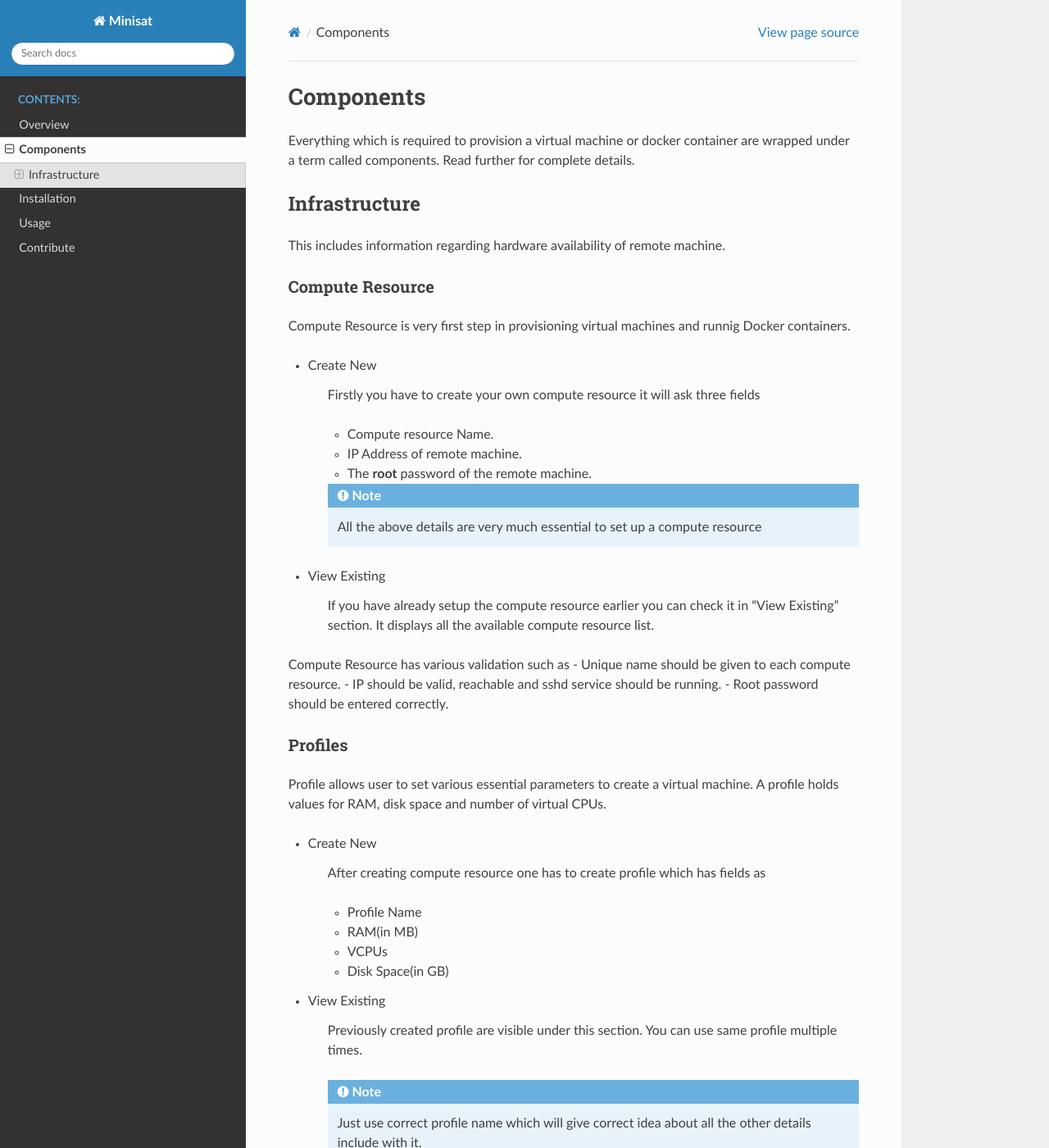
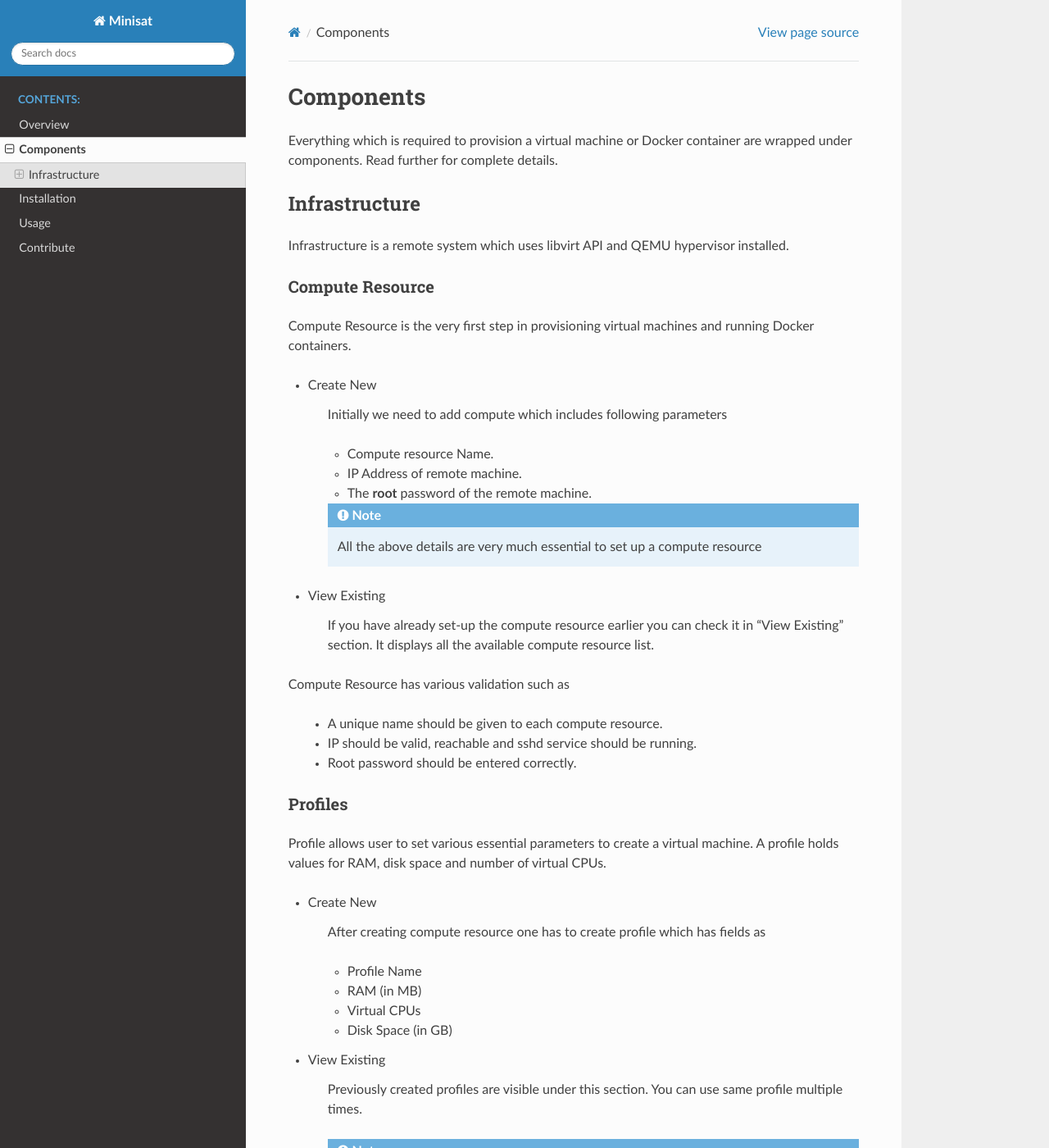
Before and after one commit to miniSat/Minisat, a Sphinx documentation site: the page built from docs/components.rst, in a window 1280 px wide and 1400 px high. Shown: the whole window at 82% size. Built offline with Sphinx 7.4.7 and the Read the Docs theme 2.0.0, drawn with Linux system fonts in a browser that asks for light colours; some of the changed text lies outside the part shown.

Commit message:
Minor changes in docs
Signed-off-by: Shailesh <shailesh.kolhapur@gmail.com>

```diff
--- a/docs/components.rst
+++ b/docs/components.rst
@@ -1,22 +1,22 @@
 Components
 ==========
 
-Everything which is required to provision a virtual machine or docker container are wrapped under a term called components.
+Everything which is required to provision a virtual machine or Docker container are wrapped under components.
 Read further for complete details.
 
 Infrastructure
 --------------
-This includes information regarding hardware availability of remote machine.
+Infrastructure is a remote system which uses libvirt API and QEMU hypervisor installed.
 
 ++++++++++++++++
 Compute Resource
 ++++++++++++++++
 
-Compute Resource is very first step in provisioning virtual machines and runnig Docker containers.
+Compute Resource is the very first step in provisioning virtual machines and running Docker containers.
 
 + Create New
 
-    Firstly you have to create your own compute resource it will ask three fields
+    Initially we need to add compute which includes following parameters
 
     - Compute resource Name.
     - IP Address of remote machine.
@@ -31,12 +31,13 @@ Compute Resource is very first step in provisioning virtual machines and runnig
 
 + View Existing
 
-    If you have already setup the compute resource earlier you can check it in "View Existing" section. It displays all the available compute resource list.
+    If you have already set-up the compute resource earlier you can check it in "View Existing" section. It displays all the available compute resource list.
 
 Compute Resource has various validation such as
-- Unique name should be given to each compute resource.
-- IP should be valid, reachable and sshd service should be running.
-- Root password should be entered correctly.
+
+	- A unique name should be given to each compute resource.
+	- IP should be valid, reachable and sshd service should be running.
+	- Root password should be entered correctly.
 
 
 ++++++++
@@ -50,13 +51,13 @@ Profile allows user to set various essential parameters to create a virtual mach
     After creating compute resource one has to create profile which has fields as
 
     - Profile Name
-    - RAM(in MB)
-    - VCPUs
-    - Disk Space(in GB)
+    - RAM (in MB)
+    - Virtual CPUs
+    - Disk Space (in GB)
 + View Existing
 
-    Previously created profile are visible under this section. You can use same profile multiple times.
+    Previously created profiles are visible under this section. You can use same profile multiple times.
 
     .. note ::
 
-	 Just use correct profile name which will give  correct idea about all the other details include with it.
+	Use meaningful profile name which will give the correct idea about all the other details included with it.
```
